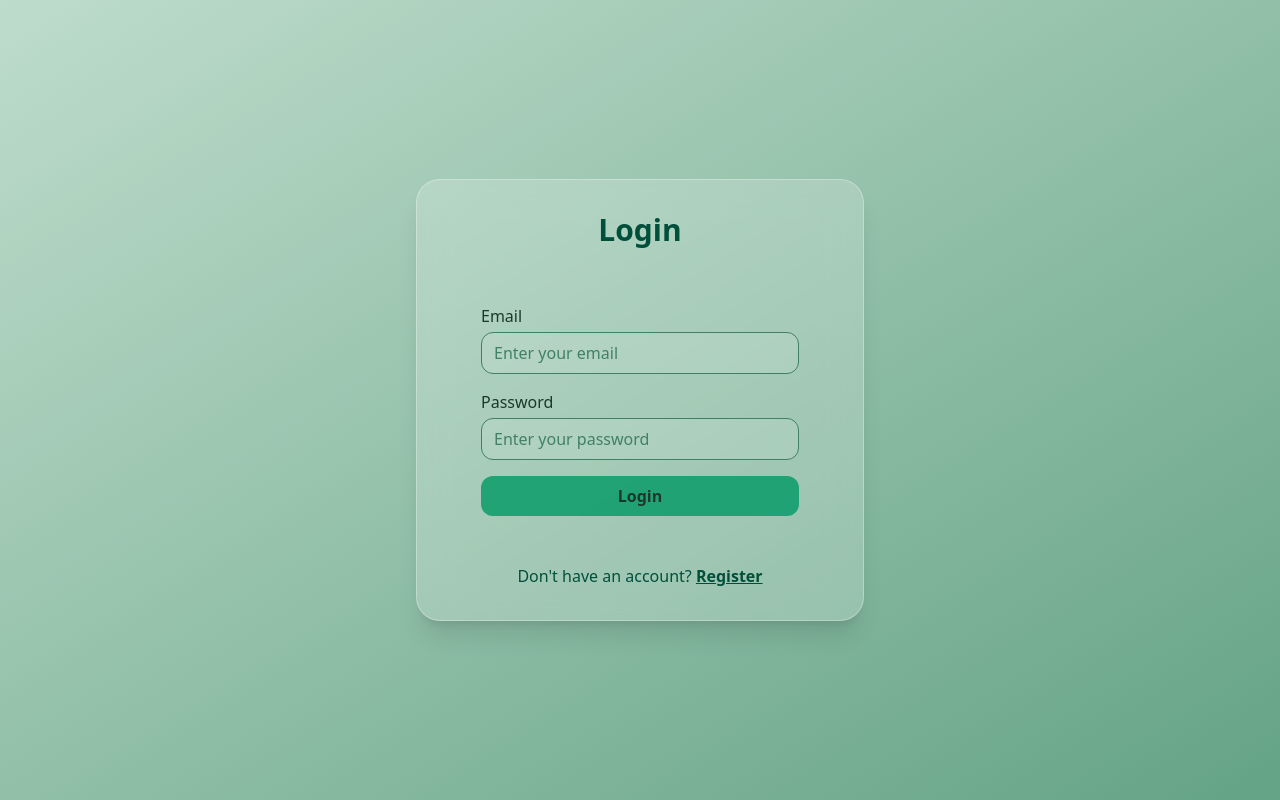
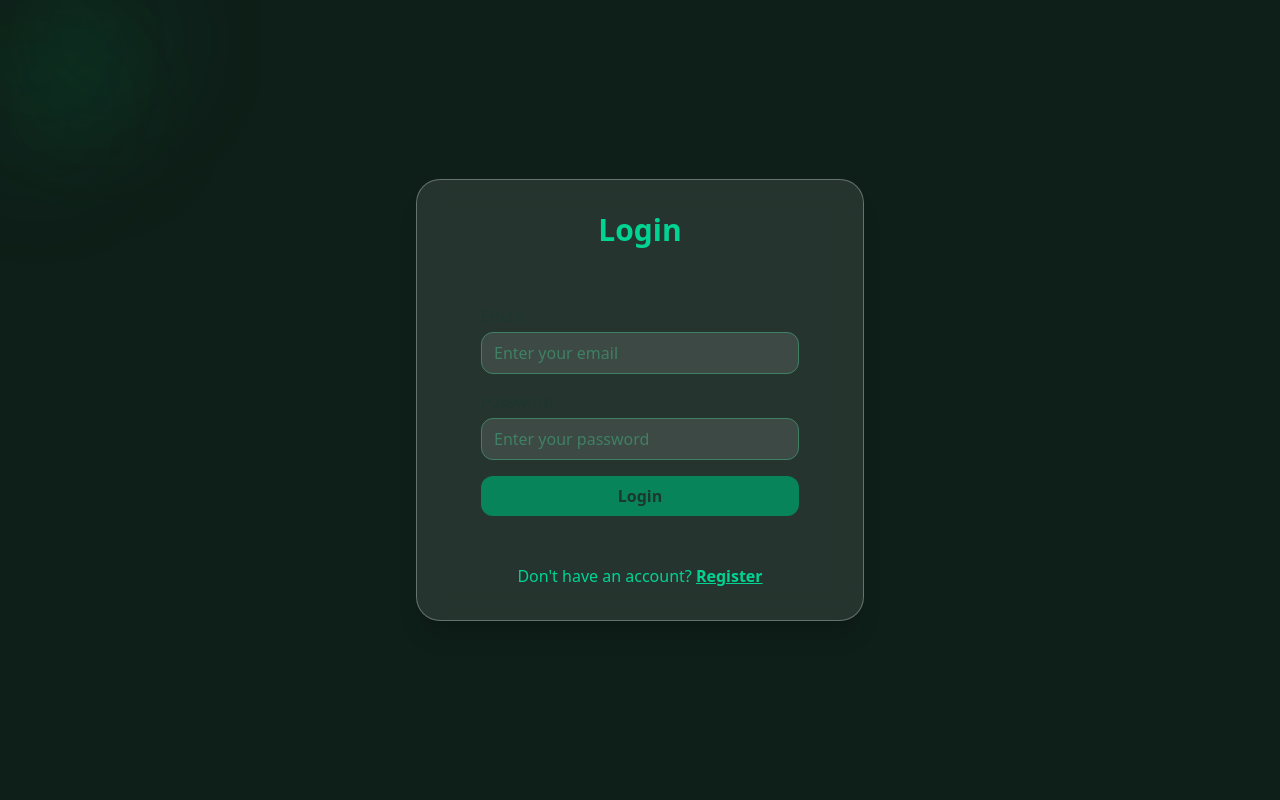
Before and after one commit to THIGSHICCA/curv_fi, a Next.js app: page /auth in a window 1280 px wide. Built offline with nearby package versions, Linux system fonts and the light colour scheme.

Commit message:
auth page ui

```diff
--- a/src/app/auth/page.tsx
+++ b/src/app/auth/page.tsx
@@ -2,33 +2,41 @@
 
 import { useState } from "react";
 import AuthForm from "@/components/AuthForm";
+import BackgroundEffects from "@/components/BackgroundEffect";
+
+import { motion } from "framer-motion";
 
 export default function AuthPage() {
   const [isLogin, setIsLogin] = useState(true);
 
+
+
   return (
-    <div className="relative min-h-screen flex items-center justify-center overflow-hidden bg-gradient-to-br from-viridian-200  to-viridian-400">
-      {/* Floating balls */}
-      {/* <div className="absolute top-0 left-0 w-72 h-72 bg-emerald-500 rounded-full opacity-20 animate-bounce-slow"></div>
-      <div className="absolute bottom-0 right-0 w-96 h-96 bg-emerald-400 rounded-full opacity-15 animate-bounce-slower"></div>
-      <div className="absolute top-1/3 right-1/4 w-40 h-40 bg-emerald-600 rounded-full opacity-25 animate-bounce-fast"></div> */}
+    <div>
+
+    <BackgroundEffects />
+    <div className="relative min-h-screen flex items-center justify-center overflow-hidden ">
+
+      {/* Background gradient with blur */}
+      <div className="absolute inset-0 -z-10  animate-iris opacity-80"></div>
+
+
 
       {/* Auth Card */}
-      <div
-        className="relative z-10 p-8 w-full max-w-md rounded-3xl shadow-xl
-  bg-white/20 backdrop-blur-lg border border-white/30">
-        <h1 className="text-3xl font-bold mb-6 text-center text-emerald-900">
+      <div className="relative z-10 p-8 w-full max-w-md rounded-3xl shadow-xl
+        bg-white/10 backdrop-blur-lg border border-white/30">
+        <h1 className="text-3xl font-bold mb-6 text-center text-emerald-400">
           {isLogin ? "Login" : "Register"}
         </h1>
 
         <AuthForm isLogin={isLogin} />
 
-        <div className="mt-4 text-center text-emerald-900">
+        <div className="mt-4 text-center text-emerald-400 ">
           {isLogin ? (
             <p>
               Don&apos;t have an account?{" "}
               <button
-                className="underline font-semibold hover:text-emerald-700 transition-colors"
+                className="underline font-semibold hover:text-emerald-400 transition-colors"
                 onClick={() => setIsLogin(false)}>
                 Register
               </button>
@@ -37,7 +45,7 @@ export default function AuthPage() {
             <p>
               Already have an account?{" "}
               <button
-                className="underline font-semibold hover:text-emerald-700 transition-colors"
+                className="underline font-semibold hover:text-emerald-400 transition-colors"
                 onClick={() => setIsLogin(true)}>
                 Login
               </button>
@@ -46,5 +54,6 @@ export default function AuthPage() {
         </div>
       </div>
     </div>
+    </div>
   );
 }
--- a/src/components/AuthForm.tsx
+++ b/src/components/AuthForm.tsx
@@ -60,7 +60,7 @@ export default function AuthForm({ isLogin }: AuthFormProps) {
   };
 
   return (
-    <div className="p-8 rounded-3xl max-w-md mx-auto">
+    <div className="p-8 rounded-3xl max-w-md mx-auto ">
       <form onSubmit={handleSubmit} className="space-y-4">
         {error && <p className="text-red-400">{error}</p>}
 
```
